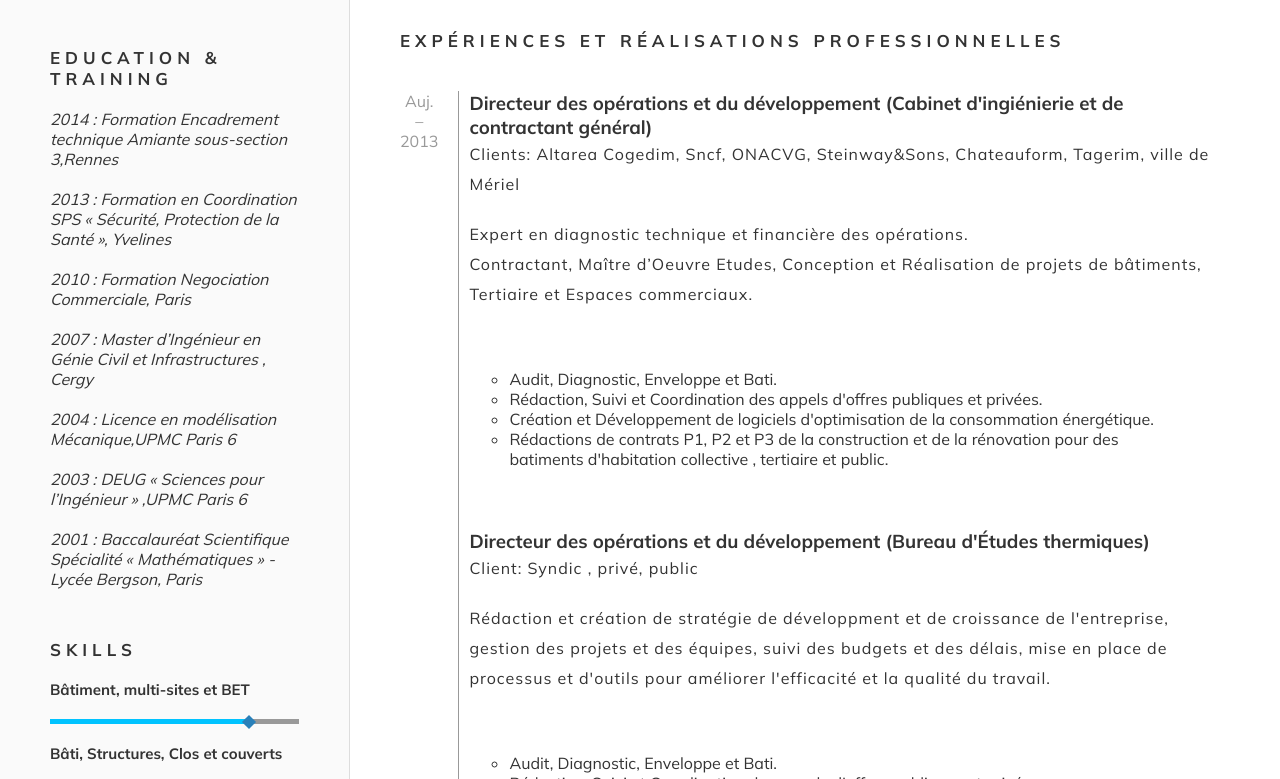
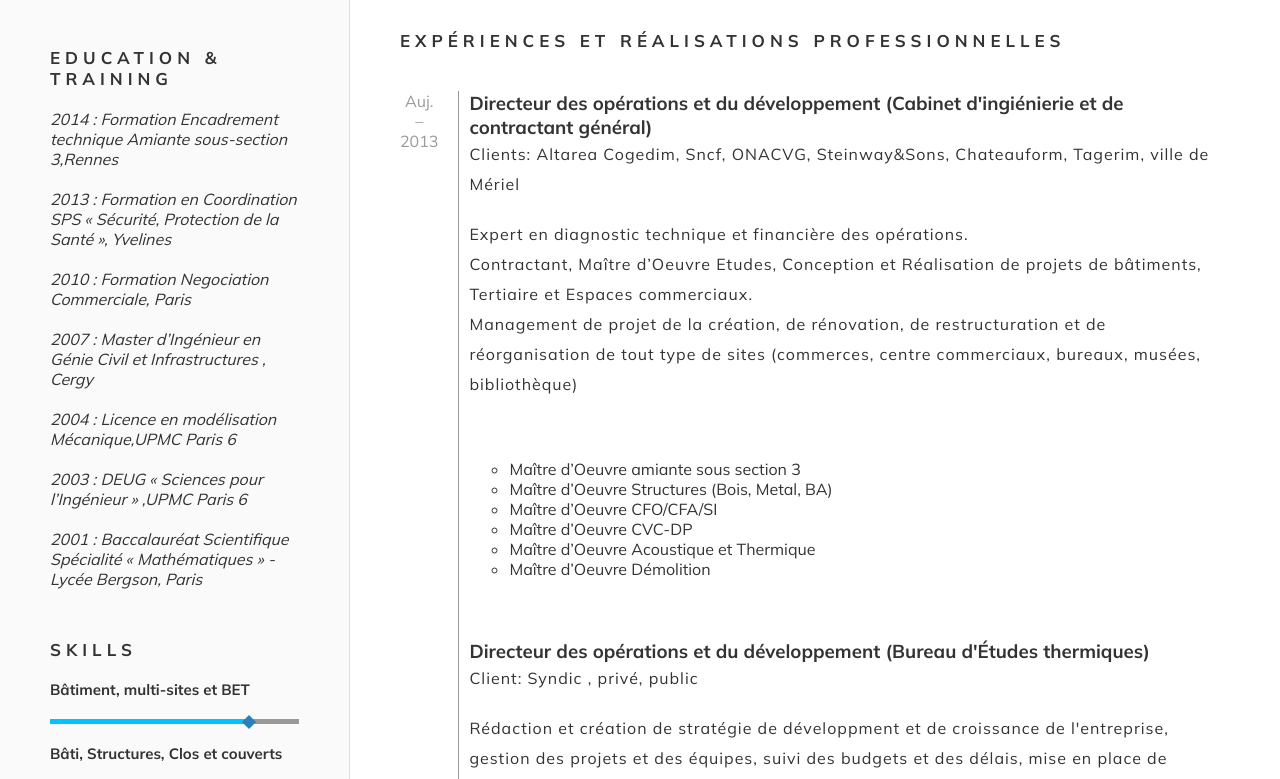
Before and after one commit to OumarDiagne/CV-Doudou, a website: page index.html in a window 1280 px wide. Shown: the part 661-1440 px from the top of the page. Drawn offline with Linux system fonts and the light colour scheme.

Commit message:
exp2 2 ajoutés

```diff
--- a/index.html
+++ b/index.html
@@ -281,23 +281,18 @@
               Expert en diagnostic technique et financière des opérations.
               <br />Contractant, Maître d’Oeuvre Etudes, Conception et
               Réalisation de projets de bâtiments, Tertiaire et Espaces
-              commerciaux.
+              commerciaux.<br />Management de projet de la création, de
+              rénovation, de restructuration et de réorganisation de tout type
+              de sites (commerces, centre commerciaux, bureaux, musées,
+              bibliothèque)
             </p>
             <ul>
-              <li>Audit, Diagnostic, Enveloppe et Bati.</li>
-              <li>
-                Rédaction, Suivi et Coordination des appels d'offres publiques
-                et privées.
-              </li>
-              <li>
-                Création et Développement de logiciels d'optimisation de la
-                consommation énergétique.
-              </li>
-              <li>
-                Rédactions de contrats P1, P2 et P3 de la construction et de la
-                rénovation pour des batiments d'habitation collective ,
-                tertiaire et public.
-              </li>
+              <li>Maître d’Oeuvre amiante sous section 3</li>
+              <li>Maître d’Oeuvre Structures (Bois, Metal, BA)</li>
+              <li>Maître d’Oeuvre CFO/CFA/SI</li>
+              <li>Maître d’Oeuvre CVC-DP</li>
+              <li>Maître d’Oeuvre Acoustique et Thermique</li>
+              <li>Maître d’Oeuvre Démolition</li>
             </ul>
 
             <h3>
```
